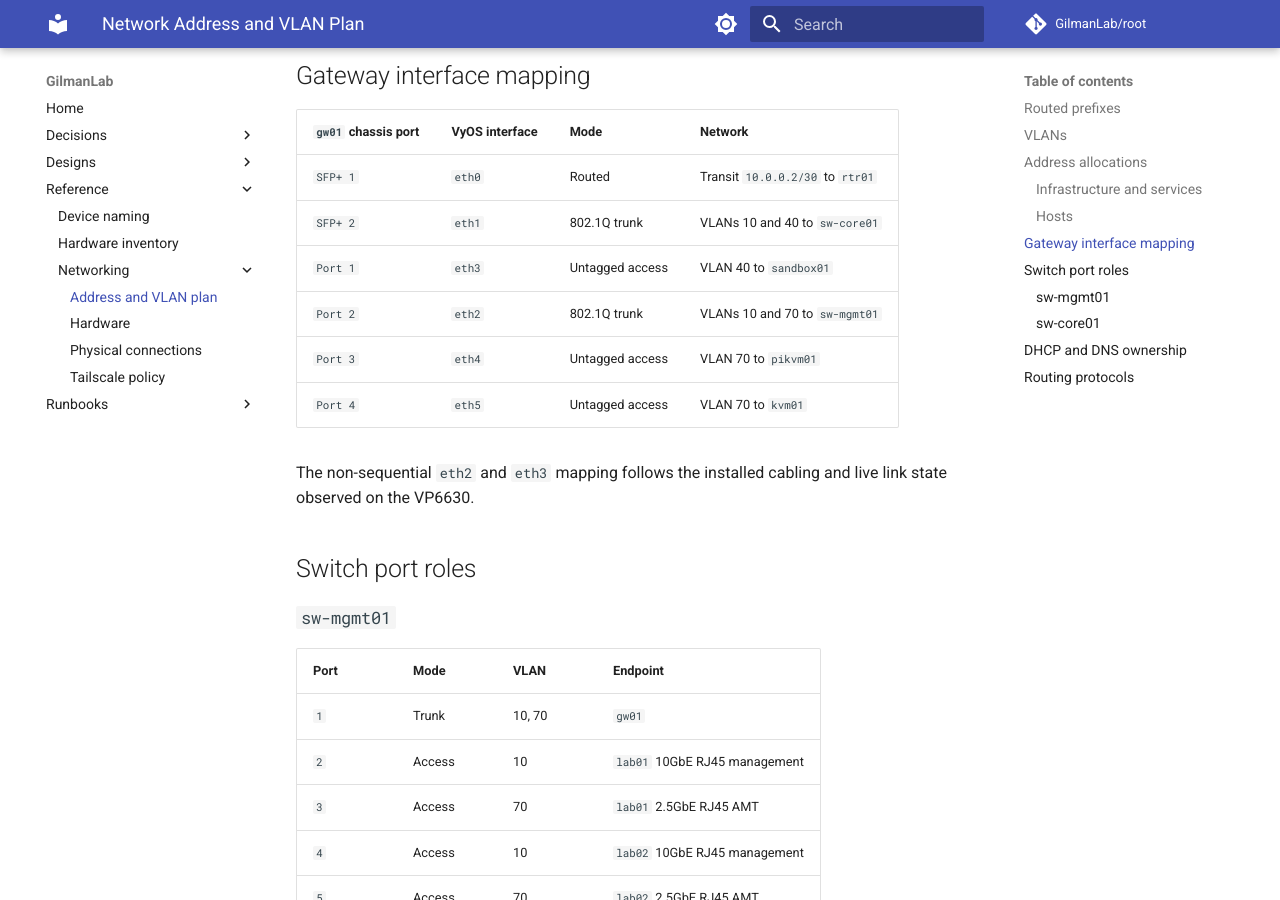
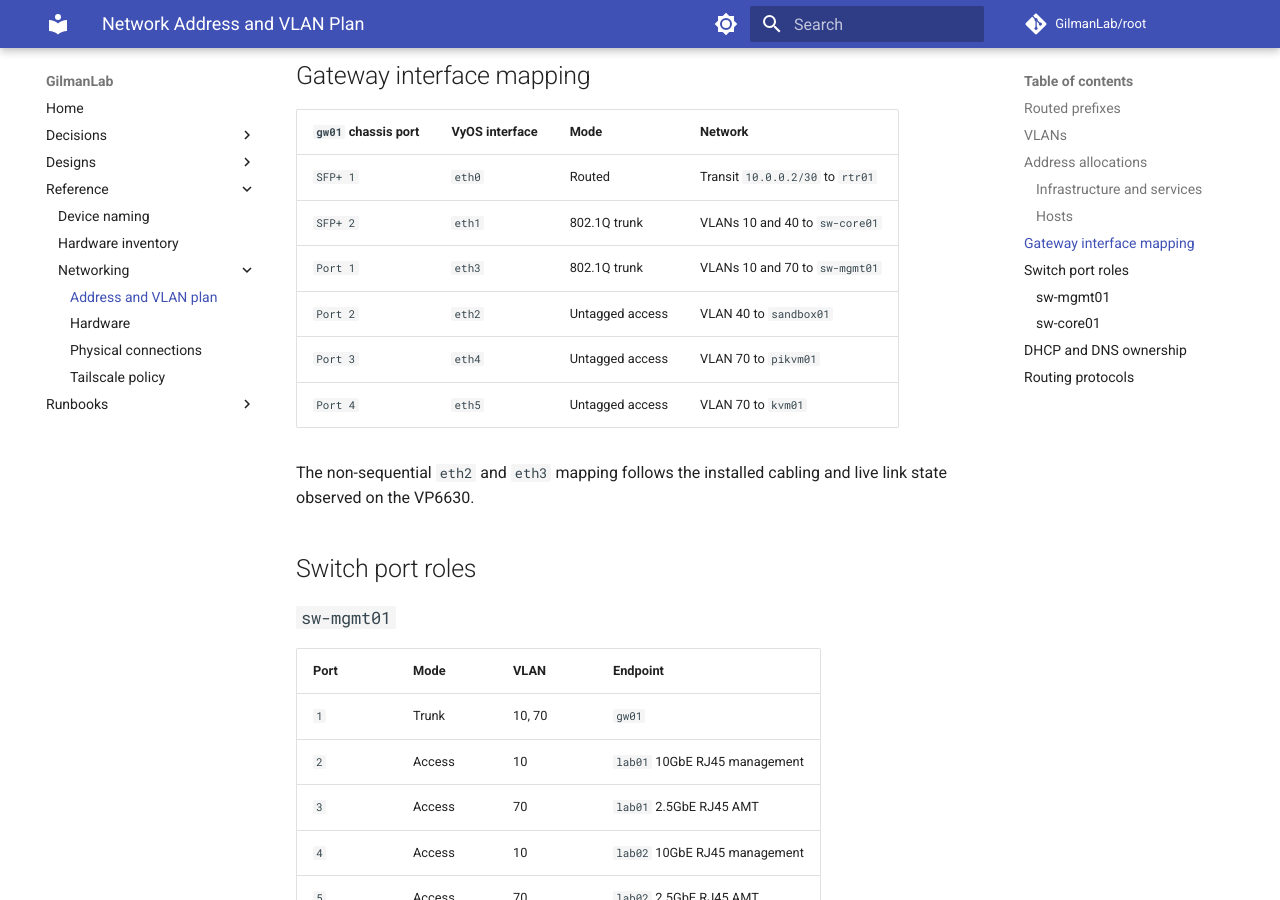
Before and after one commit to GilmanLab/root, an MkDocs documentation site: the page built from docs/docs/reference/networking/address-plan.md, in a window 1280 px wide and 900 px high, scrolled down 2488 px. Built offline with MkDocs 1.6.1 and Material for MkDocs 9.7.7, drawn with Linux system fonts in a browser that asks for light colours; comment, search, counter and statistics services are not loaded.

```diff
--- a/docs/docs/reference/networking/address-plan.md
+++ b/docs/docs/reference/networking/address-plan.md
@@ -84,8 +84,8 @@ vPro interface receives its OOB reservation independently from AMT firmware.
 | --- | --- | --- | --- |
 | `SFP+ 1` | `eth0` | Routed | Transit `10.0.0.2/30` to `rtr01` |
 | `SFP+ 2` | `eth1` | 802.1Q trunk | VLANs 10 and 40 to `sw-core01` |
-| `Port 1` | `eth3` | Untagged access | VLAN 40 to `sandbox01` |
-| `Port 2` | `eth2` | 802.1Q trunk | VLANs 10 and 70 to `sw-mgmt01` |
+| `Port 1` | `eth3` | 802.1Q trunk | VLANs 10 and 70 to `sw-mgmt01` |
+| `Port 2` | `eth2` | Untagged access | VLAN 40 to `sandbox01` |
 | `Port 3` | `eth4` | Untagged access | VLAN 70 to `pikvm01` |
 | `Port 4` | `eth5` | Untagged access | VLAN 70 to `kvm01` |
 
```
Also changed, not shown: docs/docs/reference/networking/physical-connections.md (+2 -2 lines).
